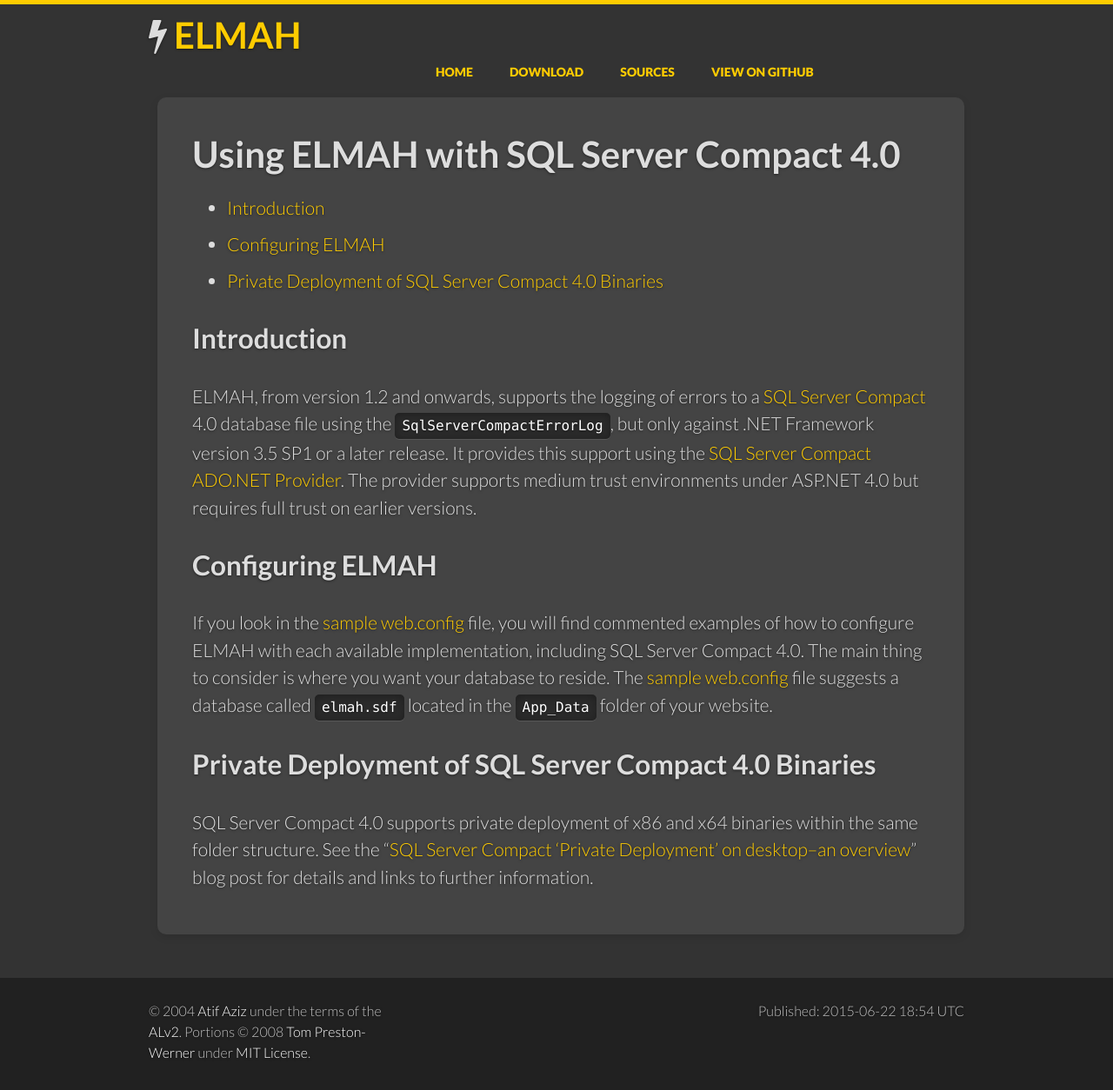
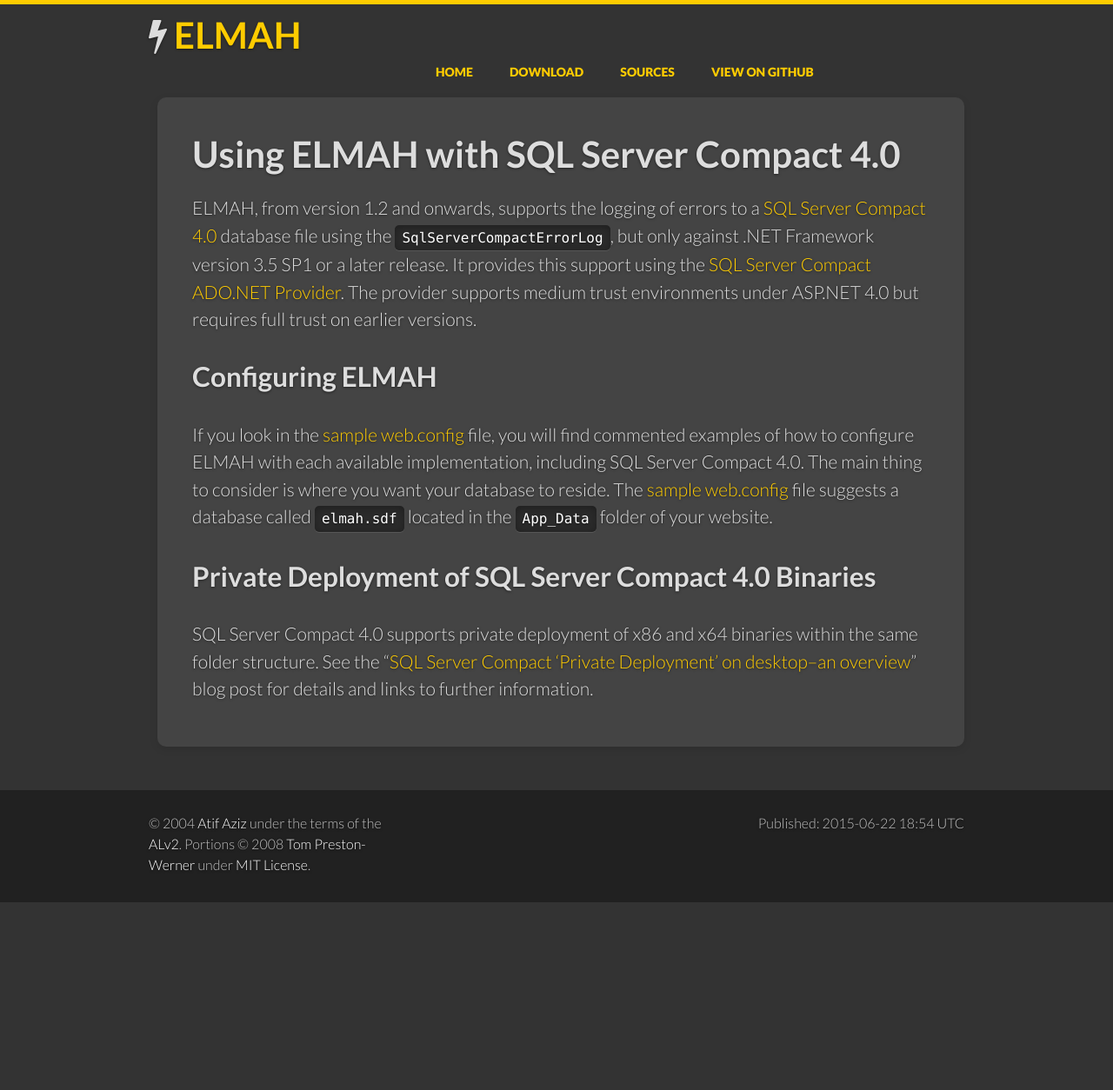
Before and after one commit to elmah/www, a Jekyll site: the page built from SqlServerCompact.md, in a window 1280 px wide. Shown: the whole page at 87% size. Built offline with Jekyll 4.4.1, drawn with Linux system fonts in a browser that asks for light colours; after the commit the page ends 1038 px from its top, so only the background shows below that; part of the change alters nothing that is shown.

```diff
--- a/SqlServerCompact.md
+++ b/SqlServerCompact.md
@@ -1,15 +1,11 @@
 ---
 title: Using ELMAH with SQL Server Compact 4.0
 layout: page
-permalink: sqlservercompact/
+article: true
+permalink: a/sql-server-compact/
 ---
 
-* TOC
-{:toc}
-
-## Introduction
-
-ELMAH, from version 1.2 and onwards, supports the logging of errors to a [SQL Server Compact](http://www.microsoft.com/sqlserver/en/us/editions/compact.aspx) 4.0 database file using the `SqlServerCompactErrorLog`, but only against .NET Framework version 3.5 SP1 or a later release. It provides this support using the [SQL Server Compact ADO.NET Provider](http://msdn.microsoft.com/en-us/library/system.data.sqlserverce.aspx). The provider supports medium trust environments under ASP.NET 4.0 but requires full trust on earlier versions.
+ELMAH, from version 1.2 and onwards, supports the logging of errors to a [SQL Server Compact 4.0](http://www.microsoft.com/sqlserver/en/us/editions/compact.aspx) database file using the `SqlServerCompactErrorLog`, but only against .NET Framework version 3.5 SP1 or a later release. It provides this support using the [SQL Server Compact ADO.NET Provider](http://msdn.microsoft.com/en-us/library/system.data.sqlserverce.aspx). The provider supports medium trust environments under ASP.NET 4.0 but requires full trust on earlier versions.
 
 ## Configuring ELMAH
 
```
